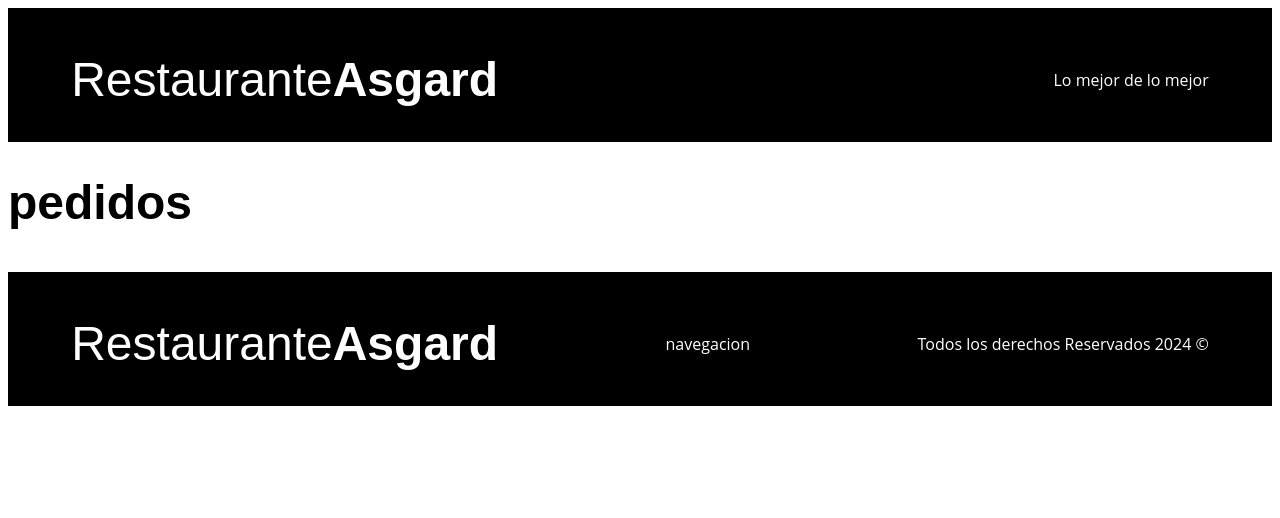
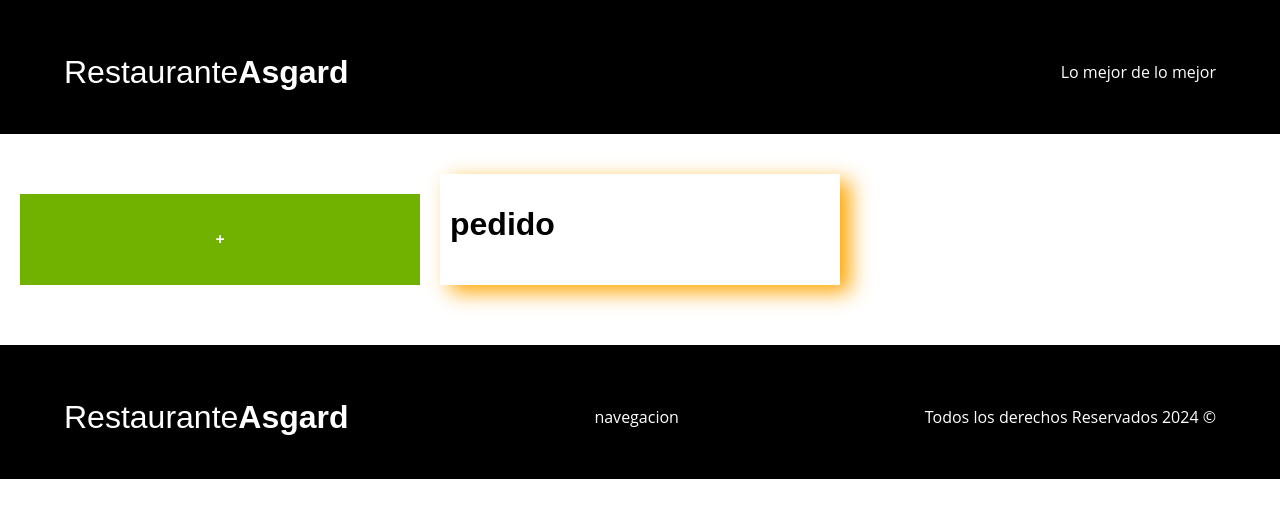
Before and after one commit to SRV-JSPA/P2_BD, a PHP site: page /pages/pedidos.php in a window 1280 px wide. Shown: the top 518 px of the page. Run offline with PHP 8.4, Linux system fonts and the light colour scheme; some libraries are stand-ins or nearby versions.

Commit message:
cambios en normalize, pruebas en pedidos

```diff
--- a/includes/templates/header.php
+++ b/includes/templates/header.php
@@ -16,7 +16,7 @@ $auth = $_SESSION["login"] ?? null;
     <meta name="viewport" content="width=device-width, initial-scale=1.0">
     <title>Proyecto 2 BD</title>
     <link href="../../style.css" rel="stylesheet">
-    <link rel="preload" href="../../normalize.css">
+    <link rel="stylesheet" href="../../normalize.css">
 </head>
 
 <body>
--- a/pages/pedidos.php
+++ b/pages/pedidos.php
@@ -5,8 +5,11 @@ require '../includes/funciones.php';
 incluirTemplate('header', $inicio = true);
 ?>
 
-<main>
-    <h1>pedidos</h1>
+<main class="pedidos">
+<button class="boton-verde">+</button>
+    <section class="pedidos-seccion" >
+        <h1>pedido</h1>
+    </section>
 </main>
 
 <?php
--- a/style.css
+++ b/style.css
@@ -285,3 +285,22 @@ img  {
     width: 50%;
     margin: 0 auto;
 }
+
+.pedidos {
+    margin-top: 2rem;
+    display: grid;
+    grid-template-columns: repeat(3, 1fr);
+    gap: 2rem;
+    padding: 2rem;
+}
+
+.pedidos-seccion {
+    background-color: #ffffff;
+    padding: 1rem;
+    padding-bottom: 2rem;
+    box-shadow: 10px 7px 20px orange;
+    transition: all 300ms ease;
+    cursor: default;
+    margin: 0 auto;
+    width: 100%;
+}
```
